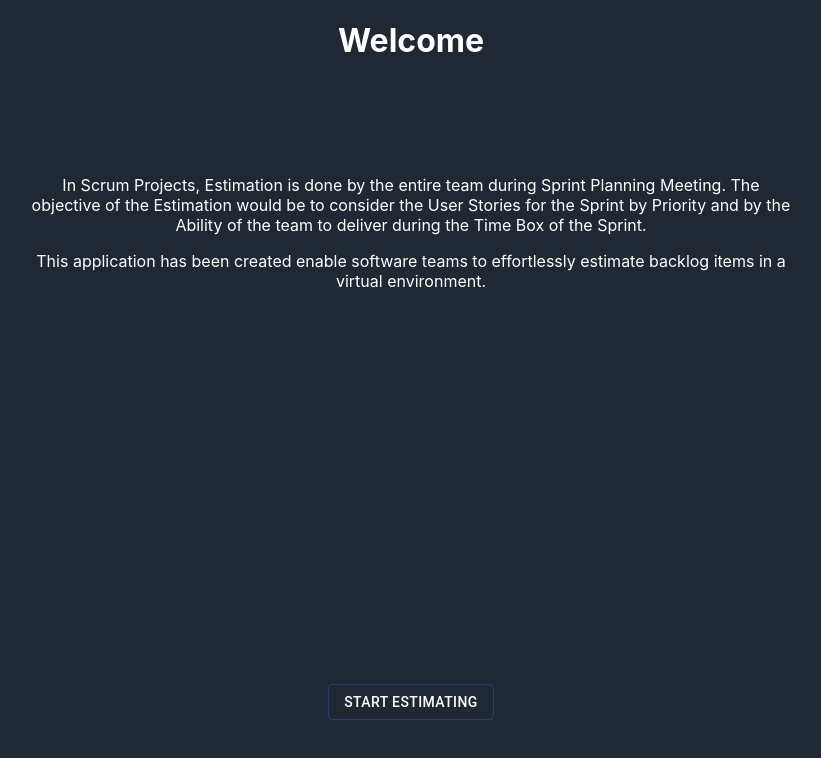
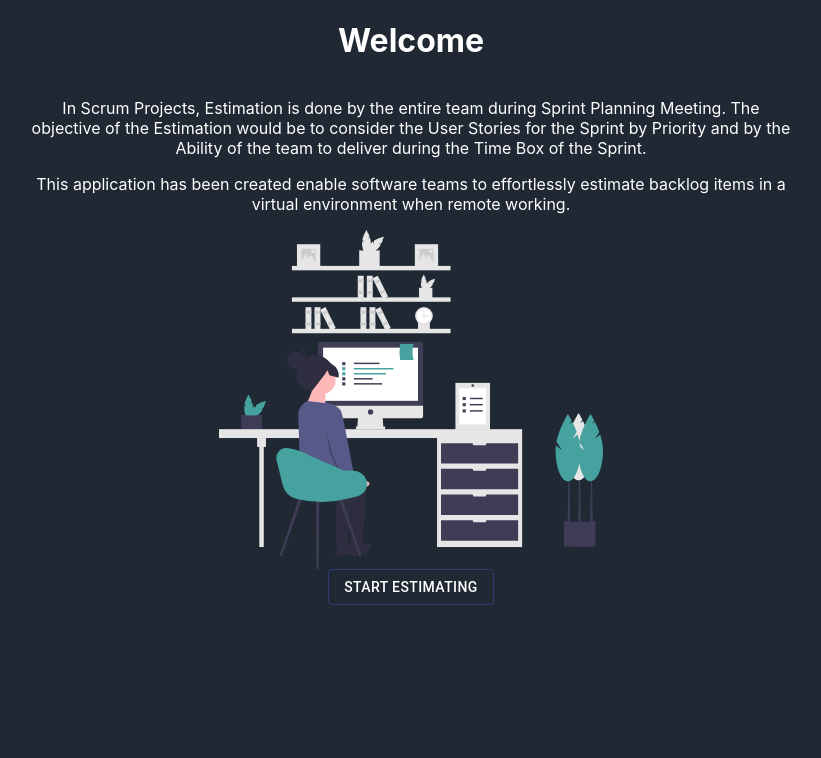
Before and after one commit to andrewalford1/EstimationCards, a React (Create React App) app in the folder app/: page / in a window 1280 px wide. Shown: the top 758 px of the page, without its empty margins (229-1050 px from the left). Built offline with nearby package versions, Linux system fonts and the light colour scheme; no server answers.

Commit message:
Added landing page image

```diff
--- a/app/src/App.css
+++ b/app/src/App.css
@@ -19,16 +19,12 @@ p {
 }
 
 img {
-    max-width: 75%;
-    max-height: 75%;
+    max-width: 50%;
+    max-height: 50%;
 }
 
 body {
     max-height: 70%;
-}
-
-footer {
-    margin-top: auto;
 }
 
 .App {
@@ -44,7 +40,3 @@ footer {
     padding: 0% 20% 0%;
     max-height: 90%;
 }
-
-#intro_text {
-    padding: 10% 0% 10%;
-}
--- a/app/src/Pages/404.jsx
+++ b/app/src/Pages/404.jsx
@@ -9,10 +9,8 @@ export default () => (
 
         <img src={Lost} alt={''}/>
 
-        <footer>
-            <Button color='primary' variant='outlined'>
+        <Button color='primary' variant='outlined'>
             <a href='/'>Home</a>
-            </Button>
-        </footer>
+        </Button>
     </div>
 )
--- a/app/src/Pages/LandingPage.jsx
+++ b/app/src/Pages/LandingPage.jsx
@@ -1,4 +1,5 @@
 import React from 'react'
+import Remote from '../assets/remote.svg'
 import {Button} from '@material-ui/core'
 
 export default () => (
@@ -17,14 +18,15 @@ export default () => (
             </p>
             <p>
             This application has been created enable software teams to
-            effortlessly estimate backlog items in a virtual environment.
+            effortlessly estimate backlog items in a virtual environment
+            when remote working.
             </p>
         </div>
 
-        <footer>
-            <Button color='primary' variant='outlined'>
-                <a href='/'><a href='/RandomRoomId'>Start Estimating</a></a>
-            </Button>
-        </footer>
+        <img src={Remote} alt={''}/>
+
+        <Button color='primary' variant='outlined'>
+            <a href='/'><a href='/RandomRoomId'>Start Estimating</a></a>
+        </Button>
     </div>
 )
```
